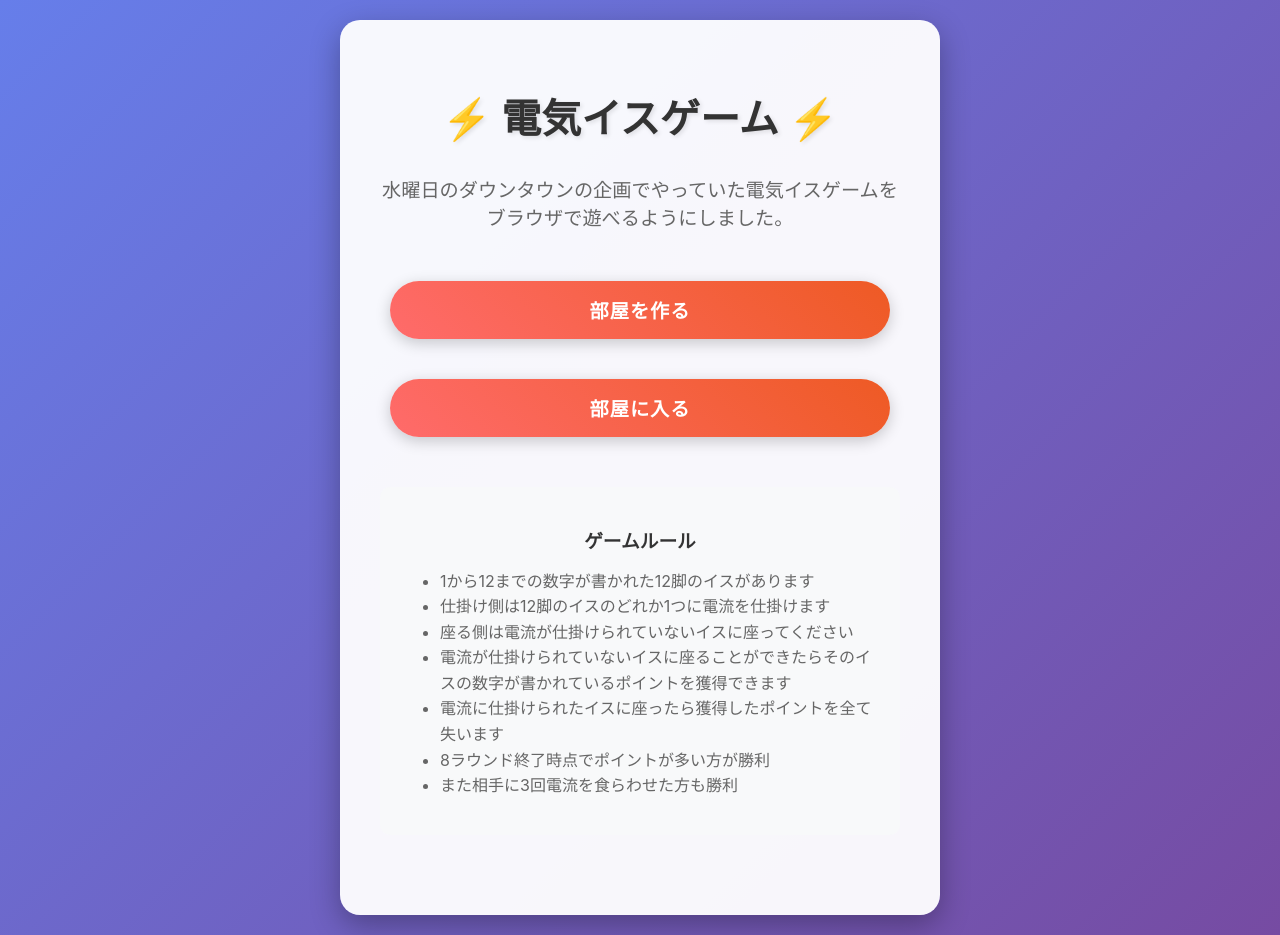
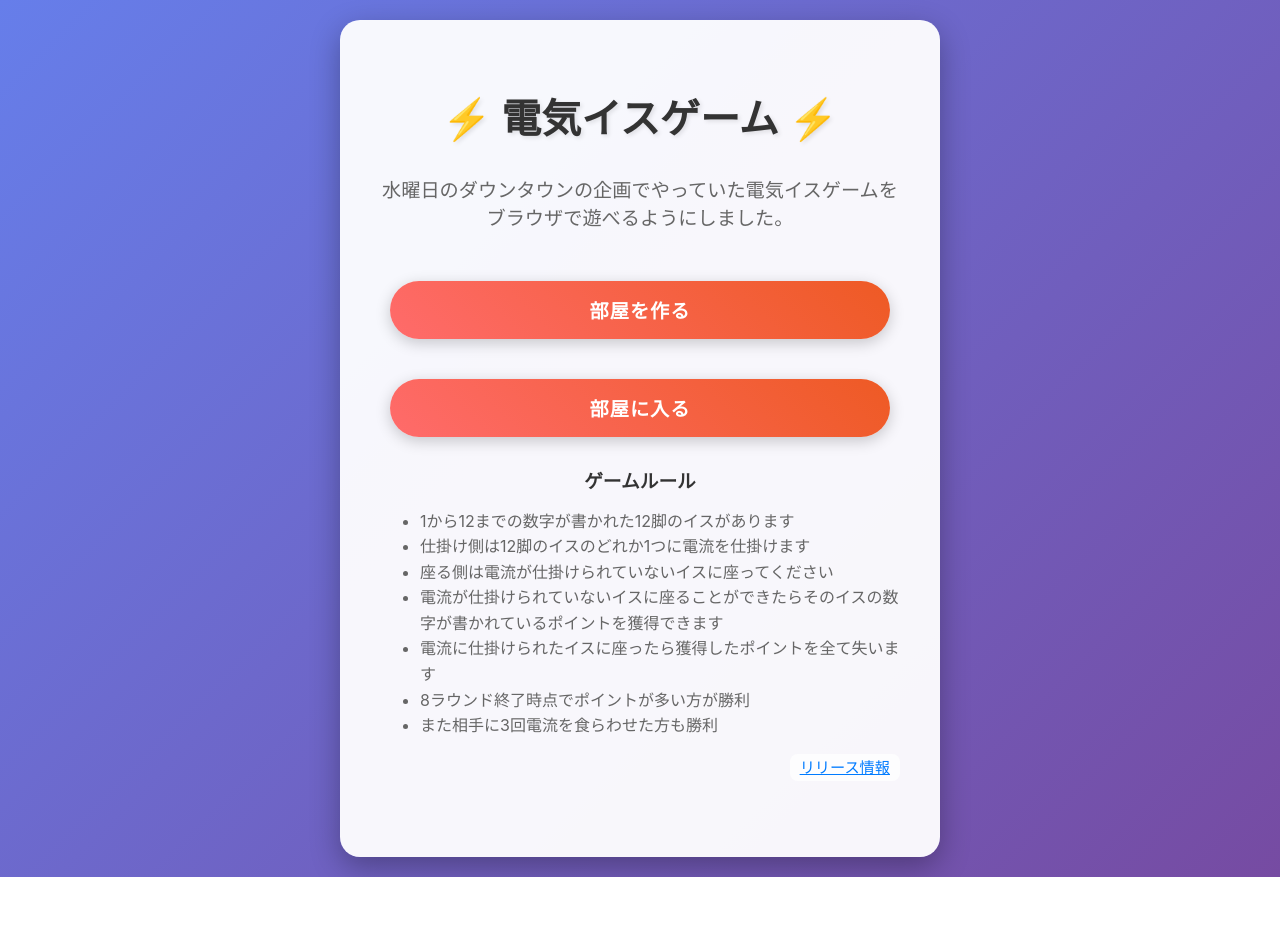
Before and after one commit to yatsu3/denki-isu, a React (Create React App) app: page / in a window 1280 px wide. After the commit the page ends 877 px from the top, so only its background shows below. Built offline with nearby package versions, Linux system fonts and the light colour scheme; no server answers.

Commit message:
リリースページ作成

```diff
--- a/src/App.js
+++ b/src/App.js
@@ -4,6 +4,7 @@ import TopPage from './components/TopPage';
 import CreateRoom from './components/CreateRoom';
 import JoinRoom from './components/JoinRoom';
 import GameRoom from './components/GameRoom';
+import ReleaseInfo from './components/ReleaseInfo';
 import { initGA, sendPageView } from './services/analytics';
 import './App.css';
 
@@ -33,6 +34,7 @@ function App() {
           <Route path="/create-room" element={<CreateRoom />} />
           <Route path="/join-room" element={<JoinRoom />} />
           <Route path="/game/:roomId" element={<GameRoom roomCode={null} isHost={false} />} />
+          <Route path="/release-info" element={<ReleaseInfo />} />
         </Routes>
       </div>
     </Router>
--- /dev/null
+++ b/src/components/ReleaseInfo.js
@@ -0,0 +1,19 @@
+import React from 'react';
+import { Link } from 'react-router-dom';
+
+const ReleaseInfo = () => {
+  return (
+    <div style={{ maxWidth: 600, margin: '40px auto', background: '#fff', borderRadius: 12, boxShadow: '0 2px 12px rgba(0,0,0,0.08)', padding: 32 }}>
+      <h2 style={{ color: '#333', marginBottom: 24 }}>リリース情報</h2>
+      <ul style={{ color: '#444', fontSize: '1.05rem', lineHeight: 1.7, marginBottom: 32 }}>
+        <li>2024-07-01: リリース開始</li>
+        <li>2024-07-11: リリースページ作成</li>
+      </ul>
+      <div style={{ textAlign: 'right' }}>
+        <Link to="/" style={{ color: '#007bff', textDecoration: 'underline', fontSize: '1rem' }}>トップページに戻る</Link>
+      </div>
+    </div>
+  );
+};
+
+export default ReleaseInfo;
--- a/src/components/TopPage.js
+++ b/src/components/TopPage.js
@@ -1,5 +1,5 @@
 import React from 'react';
-import { useNavigate } from 'react-router-dom';
+import { useNavigate, Link } from 'react-router-dom';
 import AdBanner from './AdBanner';
 
 function TopPage() {
@@ -28,7 +28,7 @@ function TopPage() {
           部屋に入る
         </button>
       </div>
-      <div style={{ marginTop: '40px', padding: '20px', backgroundColor: '#f8f9fa', borderRadius: '10px' }}>
+      <div className="game-rules">
         <h3 style={{ color: '#333', marginBottom: '15px' }}>ゲームルール</h3>
         <ul style={{ textAlign: 'left', color: '#666', lineHeight: '1.6' }}>
           <li>1から12までの数字が書かれた12脚のイスがあります</li>
@@ -39,6 +39,11 @@ function TopPage() {
           <li>8ラウンド終了時点でポイントが多い方が勝利</li>
           <li>また相手に3回電流を食らわせた方も勝利</li>
         </ul>
+        <div style={{ marginTop: '8px', textAlign: 'right' }}>
+          <Link to="/release-info" style={{ fontSize: '0.95rem', color: '#007bff', textDecoration: 'underline', background: 'rgba(255,255,255,0.8)', padding: '4px 10px', borderRadius: '8px' }}>
+            リリース情報
+          </Link>
+        </div>
       </div>
 
       {/* 広告バナー */}
```
